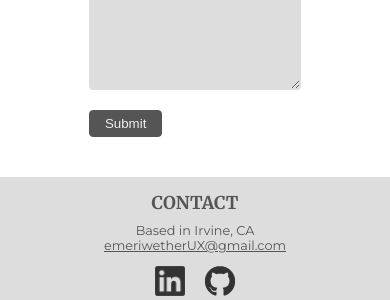
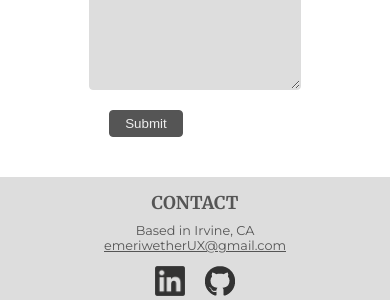
Before and after one commit to emeriwether/emeriwether.github.io, a Jekyll site: the page built from contact.html, in a window 390 px wide. Shown: the part 577-877 px from the top of the page. Built offline with Jekyll 4.4.1, drawn with Linux system fonts in a browser that asks for light colours; nearby versions of some CDN libraries.

Commit message:
ct prev commit

```diff
--- a/css/styles.css
+++ b/css/styles.css
@@ -219,6 +219,7 @@ MEDIA QUERIES
     section.contactInfo { margin-bottom: 0; margin-top: 40px; padding-bottom: 0; }
     section.contactInfo #form {margin-left: 15%; margin-bottom: 40px; }
     section.contactInfo #info { display: block; width: 100%; padding: 15px 0; }
+    section.contactInfo #form input[type=submit] { margin-left: 20%; }
 }
 
 @media screen and (max-width: 490px) {
```
